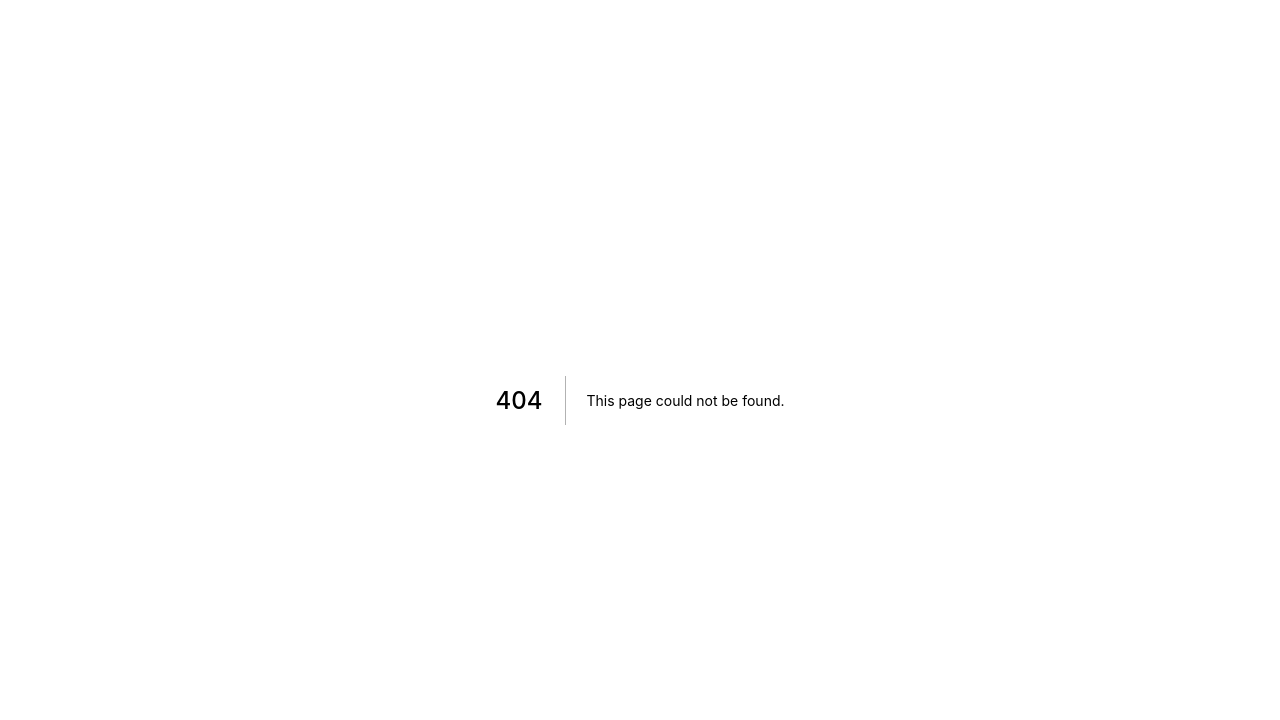
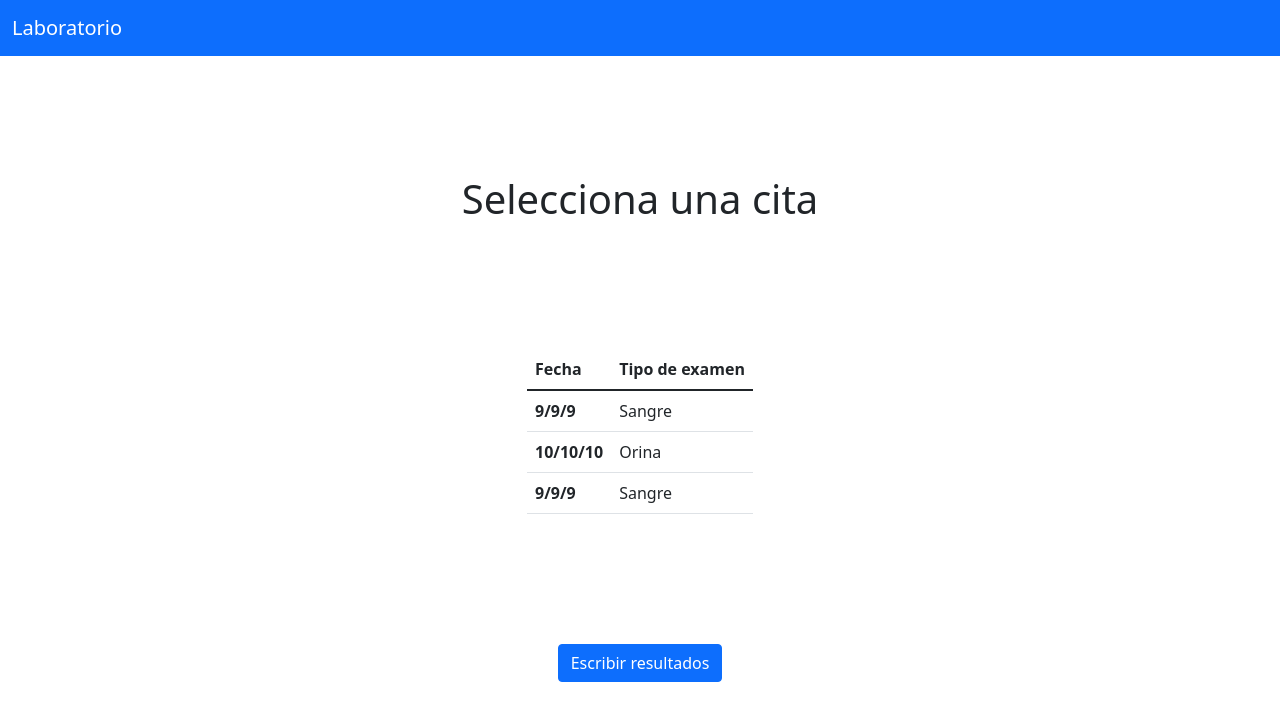
Before and after one commit to sarrietav-dev/lab-samples-app, a Next.js app in the folder frontend/: page /appointments in a window 1280 px wide. Before the commit this address had no page. Shown: the top 720 px of the page. Built offline with nearby package versions, Linux system fonts and the light colour scheme.

Commit message:
✨ Create appointments page Closes #9

```diff
--- /dev/null
+++ b/frontend/pages/appointments.tsx
@@ -0,0 +1,68 @@
+import { nanoid } from 'nanoid';
+import { useMemo, useState } from 'react';
+import { Button, Table } from 'react-bootstrap';
+import TheNavbar from '../components/TheNavbar';
+
+const AppointmentsPage = () => {
+  const [activeRow, setActiveRow] = useState('');
+
+  const results: { id: string; date: string; testType: string }[] =
+    useMemo(() => {
+      return [
+        { id: nanoid(), date: '9/9/9', testType: 'Sangre' },
+        { id: nanoid(), date: '10/10/10', testType: 'Orina' },
+        { id: nanoid(), date: '9/9/9', testType: 'Sangre' },
+        { id: nanoid(), date: '9/9/9', testType: 'Sangre' },
+        { id: nanoid(), date: '9/9/9', testType: 'Sangre' },
+        { id: nanoid(), date: '9/9/9', testType: 'Sangre' },
+        { id: nanoid(), date: '9/9/9', testType: 'Sangre' },
+        { id: nanoid(), date: '10/10/10', testType: 'Orina' },
+        { id: nanoid(), date: '10/10/10', testType: 'Orina' },
+        { id: nanoid(), date: '10/10/10', testType: 'Orina' },
+        { id: nanoid(), date: '10/10/10', testType: 'Orina' },
+        { id: nanoid(), date: '10/10/10', testType: 'Orina' },
+      ];
+    }, []);
+
+  return (
+    <div className="vh-100 d-flex flex-column">
+      <TheNavbar />
+      <div className="d-flex h-100 flex-column align-items-center justify-content-evenly">
+        <h1>Selecciona una cita</h1>
+        <div
+          className="d-flex flex-column overflow-scroll"
+          style={{ maxHeight: '11rem' }}
+        >
+          <Table hover>
+            <thead>
+              <tr>
+                <th scope="col">Fecha</th>
+                <th scope="col">Tipo de examen</th>
+              </tr>
+            </thead>
+            <tbody>
+              {results.map((item) => {
+                const handleOnClick = () => setActiveRow(item.id);
+                return (
+                  <tr
+                    key={item.id}
+                    onClick={handleOnClick}
+                    className={`${
+                      activeRow === item.id ? 'table-primary' : ''
+                    }`}
+                  >
+                    <th scope="row">{item.date}</th>
+                    <td>{item.testType}</td>
+                  </tr>
+                );
+              })}
+            </tbody>
+          </Table>
+        </div>
+        <Button>Escribir resultados</Button>
+      </div>
+    </div>
+  );
+};
+
+export default AppointmentsPage;
```
